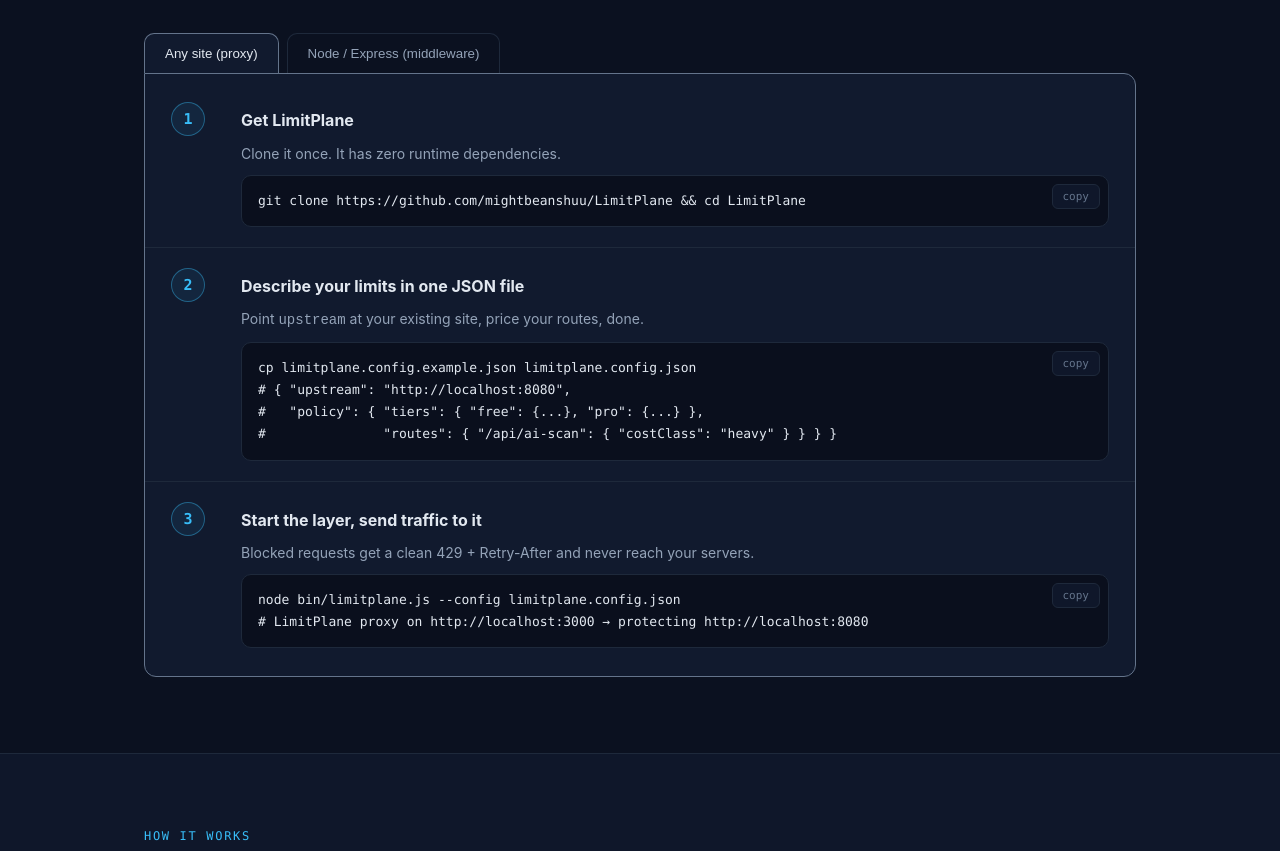
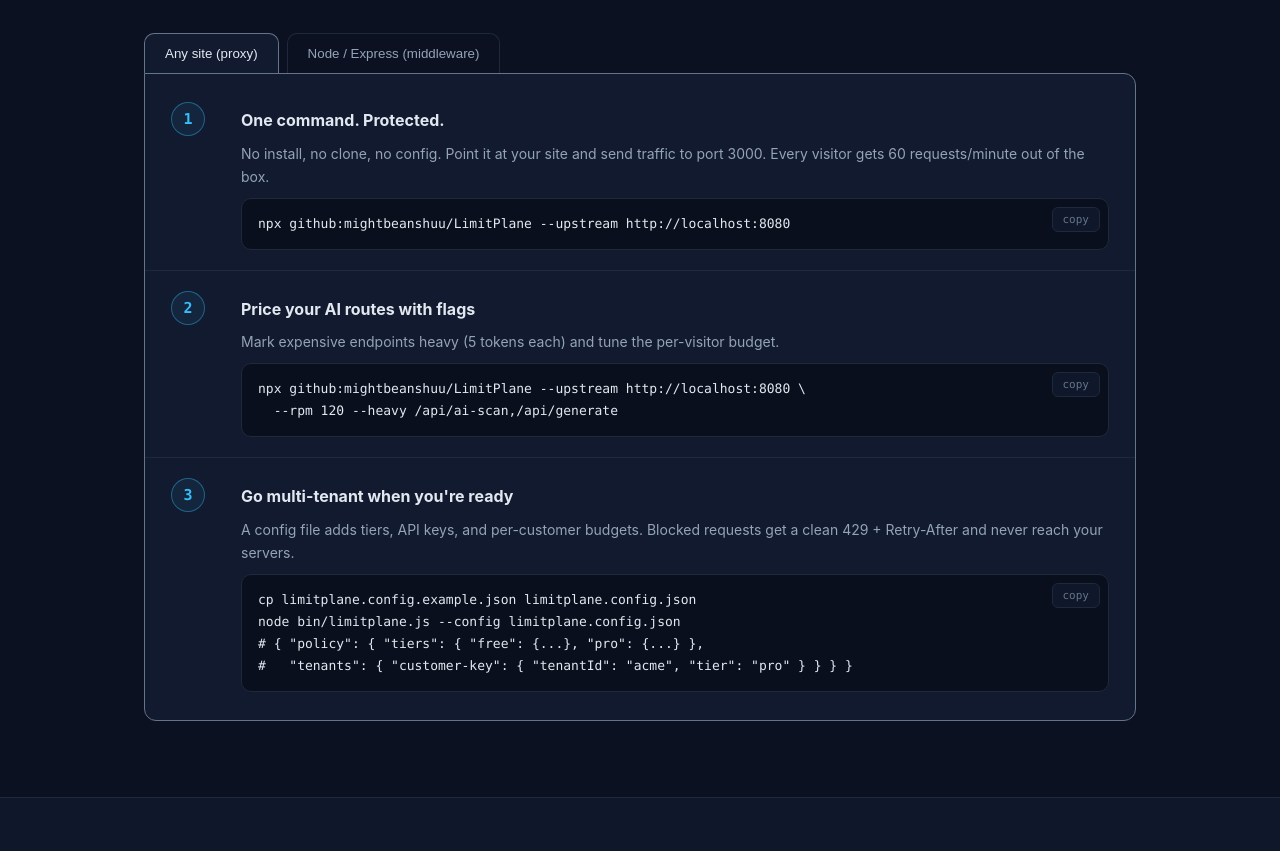
Before and after one commit to mightbeanshuu/LimitPlane, a website: page site/index.html in a window 1280 px wide. Shown: the part 1156-2007 px from the top of the page. Drawn offline with Linux system fonts and the light colour scheme.

Commit message:
docs+site: lead with the universal npx one-liner attach

```diff
--- a/site/index.html
+++ b/site/index.html
@@ -138,23 +138,23 @@
 
     <div class="tabpanel on" id="p-proxy">
       <div class="step"><div class="n">1</div><div>
-        <h3>Get LimitPlane</h3>
-        <p>Clone it once. It has zero runtime dependencies.</p>
-        <div class="code"><pre>git clone https://github.com/mightbeanshuu/LimitPlane && cd LimitPlane</pre><button class="copy">copy</button></div>
+        <h3>One command. Protected.</h3>
+        <p>No install, no clone, no config. Point it at your site and send traffic to port 3000. Every visitor gets 60 requests/minute out of the box.</p>
+        <div class="code"><pre>npx github:mightbeanshuu/LimitPlane --upstream http://localhost:8080</pre><button class="copy">copy</button></div>
       </div></div>
       <div class="step"><div class="n">2</div><div>
-        <h3>Describe your limits in one JSON file</h3>
-        <p>Point <code>upstream</code> at your existing site, price your routes, done.</p>
-        <div class="code"><pre>cp limitplane.config.example.json limitplane.config.json
-# { "upstream": "http://localhost:8080",
-#   "policy": { "tiers": { "free": {...}, "pro": {...} },
-#               "routes": { "/api/ai-scan": { "costClass": "heavy" } } } }</pre><button class="copy">copy</button></div>
+        <h3>Price your AI routes with flags</h3>
+        <p>Mark expensive endpoints heavy (5 tokens each) and tune the per-visitor budget.</p>
+        <div class="code"><pre>npx github:mightbeanshuu/LimitPlane --upstream http://localhost:8080 \
+  --rpm 120 --heavy /api/ai-scan,/api/generate</pre><button class="copy">copy</button></div>
       </div></div>
       <div class="step"><div class="n">3</div><div>
-        <h3>Start the layer, send traffic to it</h3>
-        <p>Blocked requests get a clean 429 + Retry-After and never reach your servers.</p>
-        <div class="code"><pre>node bin/limitplane.js --config limitplane.config.json
-# LimitPlane proxy on http://localhost:3000 → protecting http://localhost:8080</pre><button class="copy">copy</button></div>
+        <h3>Go multi-tenant when you're ready</h3>
+        <p>A config file adds tiers, API keys, and per-customer budgets. Blocked requests get a clean 429 + Retry-After and never reach your servers.</p>
+        <div class="code"><pre>cp limitplane.config.example.json limitplane.config.json
+node bin/limitplane.js --config limitplane.config.json
+# { "policy": { "tiers": { "free": {...}, "pro": {...} },
+#   "tenants": { "customer-key": { "tenantId": "acme", "tier": "pro" } } } }</pre><button class="copy">copy</button></div>
       </div></div>
     </div>
 
```
Also changed, not shown: progress.md (+9 -0 lines), README.md.
